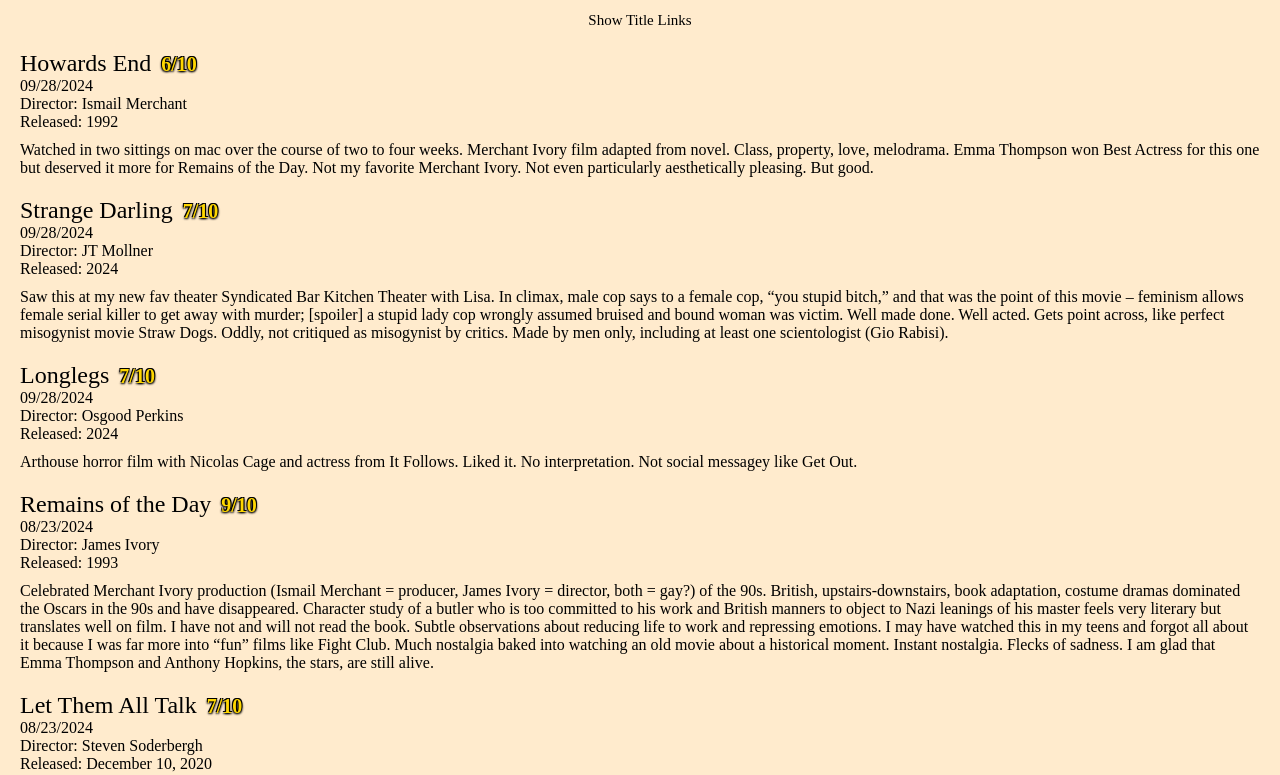
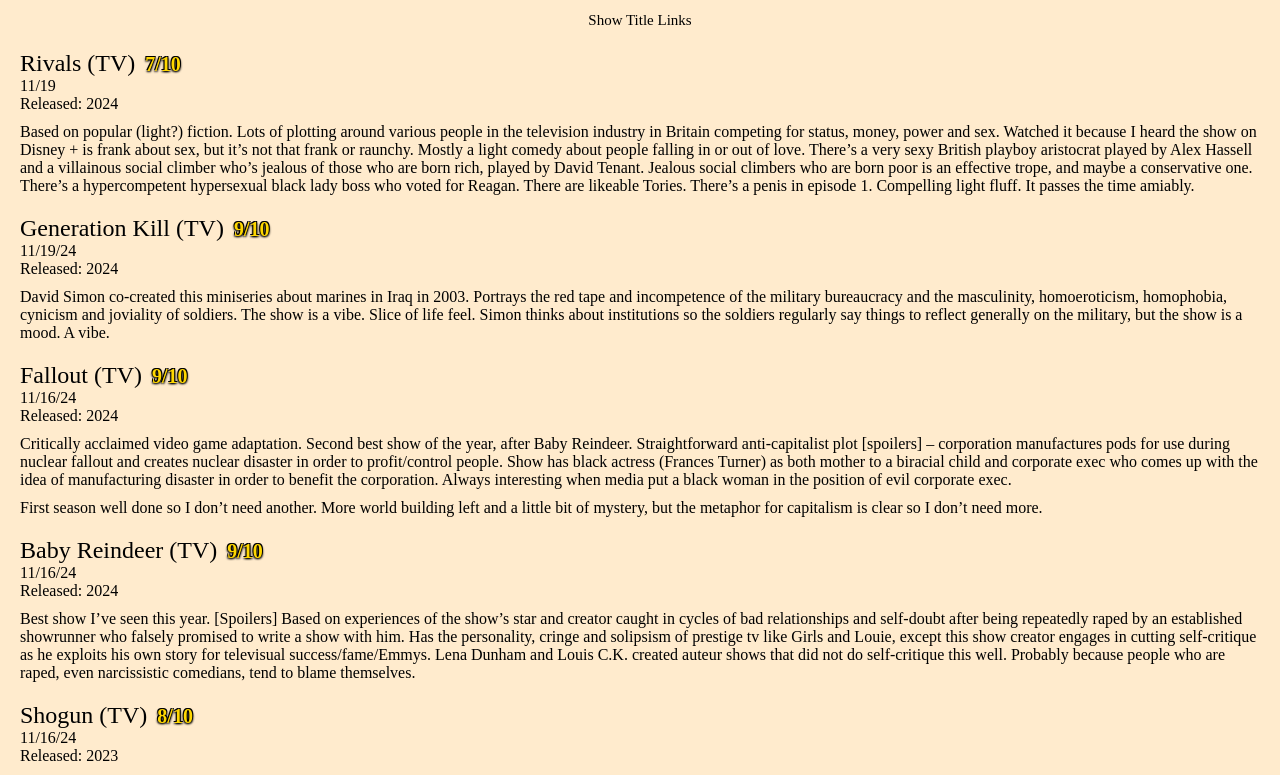
Before and after one commit to nkossally/movie-log, a React (Create React App) app: page / in a window 1280 px wide. Shown: the top 775 px of the page. Built offline with nearby package versions, Linux system fonts and the light colour scheme.

Commit message:
add reviews

```diff
--- a/src/App.js
+++ b/src/App.js
@@ -72,6 +72,11 @@
   const ref64 = useRef(null);
   const ref65 = useRef(null);
   const ref66 = useRef(null);
+  const ref67 = useRef(null);
+  const ref68 = useRef(null);
+  const ref69 = useRef(null);
+  const ref70 = useRef(null);
+  const ref71 = useRef(null);
 
   const toggleLinks = () => {
     setShowLinks(!showLinks);
@@ -95,6 +100,21 @@
 
       {showLinks && (
         <div className="links-container">
+          <button className="title-link" onClick={scrollRefIntoView(ref71)}>
+            Rivals (TV)
+          </button>
+          <button className="title-link" onClick={scrollRefIntoView(ref70)}>
+            Generation Kill (TV)
+          </button>
+          <button className="title-link" onClick={scrollRefIntoView(ref69)}>
+            Fallout (TV)
+          </button>
+          <button className="title-link" onClick={scrollRefIntoView(ref68)}>
+            Baby Reindeer (TV)
+          </button>
+          <button className="title-link" onClick={scrollRefIntoView(ref67)}>
+            Shogun (TV)
+          </button>
           <button className="title-link" onClick={scrollRefIntoView(ref66)}>
             Howards End
           </button>
@@ -305,13 +325,59 @@
           !showLinks && "container-margin-top"
         )}
       >
-        {/* <Review
+      {/* <Review
         title=""
+        director=""
         ref={ref45}
         date=""
+        releaseDate="2024"
         text=""
+        text2=""
         rating={}
       />  */}
+      <Review
+        title="Rivals (TV)"
+        ref={ref71}
+        date="11/19"
+        releaseDate="2024"
+        text="Based on popular (light?) fiction. Lots of plotting around various people in the television industry in Britain competing for status, money, power and sex. Watched it because I heard the show on Disney + is frank about sex, but it’s not that frank or raunchy. Mostly a light comedy about people falling in or out of love. There’s a very sexy British playboy aristocrat played by Alex Hassell and a villainous social climber who’s jealous of those who are born rich, played by David Tenant. Jealous social climbers who are born poor is an effective trope, and maybe a conservative one. There’s a hypercompetent hypersexual black lady boss who voted for Reagan. There are likeable Tories. There’s a penis in episode 1. Compelling light fluff. It passes the time amiably."
+        rating={7}
+      />
+      <Review
+        title="Generation Kill (TV)"
+        ref={ref70}
+        date="11/19/24"
+        releaseDate="2024"
+        text="David Simon co-created this miniseries about marines in Iraq in 2003. Portrays the red tape and incompetence of the military bureaucracy and the masculinity, homoeroticism, homophobia, cynicism and joviality of soldiers. The show is a vibe. Slice of life feel. Simon thinks about institutions so the soldiers regularly say things to reflect generally on the military, but the show is a mood. A vibe."
+        rating={9}
+      />
+      <Review
+        title="Fallout (TV)"
+        ref={ref69}
+        date="11/16/24"
+        releaseDate="2024"
+        text="Critically acclaimed video game adaptation. Second best show of the year, after Baby Reindeer. Straightforward anti-capitalist plot [spoilers] – corporation manufactures pods for use during nuclear fallout and creates nuclear disaster in order to profit/control people. Show has black actress (Frances Turner) as both mother to a biracial child and corporate exec who comes up with the idea of manufacturing disaster in order to benefit the corporation. Always interesting when media put a black woman in the position of evil corporate exec."
+        text2="First season well done so I don’t need another. More world building left and a little bit of mystery, but the metaphor for capitalism is clear so I don’t need more."
+        rating={9}
+      />
+      <Review
+        title="Baby Reindeer (TV)"
+        ref={ref68}
+        date="11/16/24"
+        text="Best show I’ve seen this year. [Spoilers] Based on experiences of the show’s star and creator caught in cycles of bad relationships and self-doubt after being repeatedly raped by an established showrunner who falsely promised to write a show with him. Has the personality, cringe and solipsism of prestige tv like Girls and Louie, except this show creator engages in cutting self-critique as he exploits his own story for televisual success/fame/Emmys. Lena Dunham and Louis C.K. created auteur shows that did not do self-critique this well. Probably because people who are raped, even narcissistic comedians, tend to blame themselves. "
+        releaseDate="2024"
+        rating={9}
+      />
+        <Review
+        title="Shogun (TV)"
+        ref={ref67}
+        date="11/16/24"
+        text="Opens with white man (Cosmo Jarvis) and then centers Japanese characters and mostly has subtitles for English speakers. Early instance, I think, of future of Americans reading subtitles as much as everyone else."
+        text2="More than the pretty Japanese female lead, show sexualizes Jarvis. Show seems to have a female or gay gaze. Show is not that interested in sex or complex emotions. More philosophical and plot heavy and about military/political tactics. All of the characters, like in most genre television, are one-note and can be summed up in a few adjectives – the plot/historical setting move the human chess pieces."
+        text3="Well done historical drama with probable historical inaccuracies. Some 21st century feminism inserted. Not sure how women back then would be literate, speak several languages and know how to use swords."
+        releaseDate="2023"
+        rating={8}
+      />
         <Review
           title="Howards End"
           ref={ref66}
```
